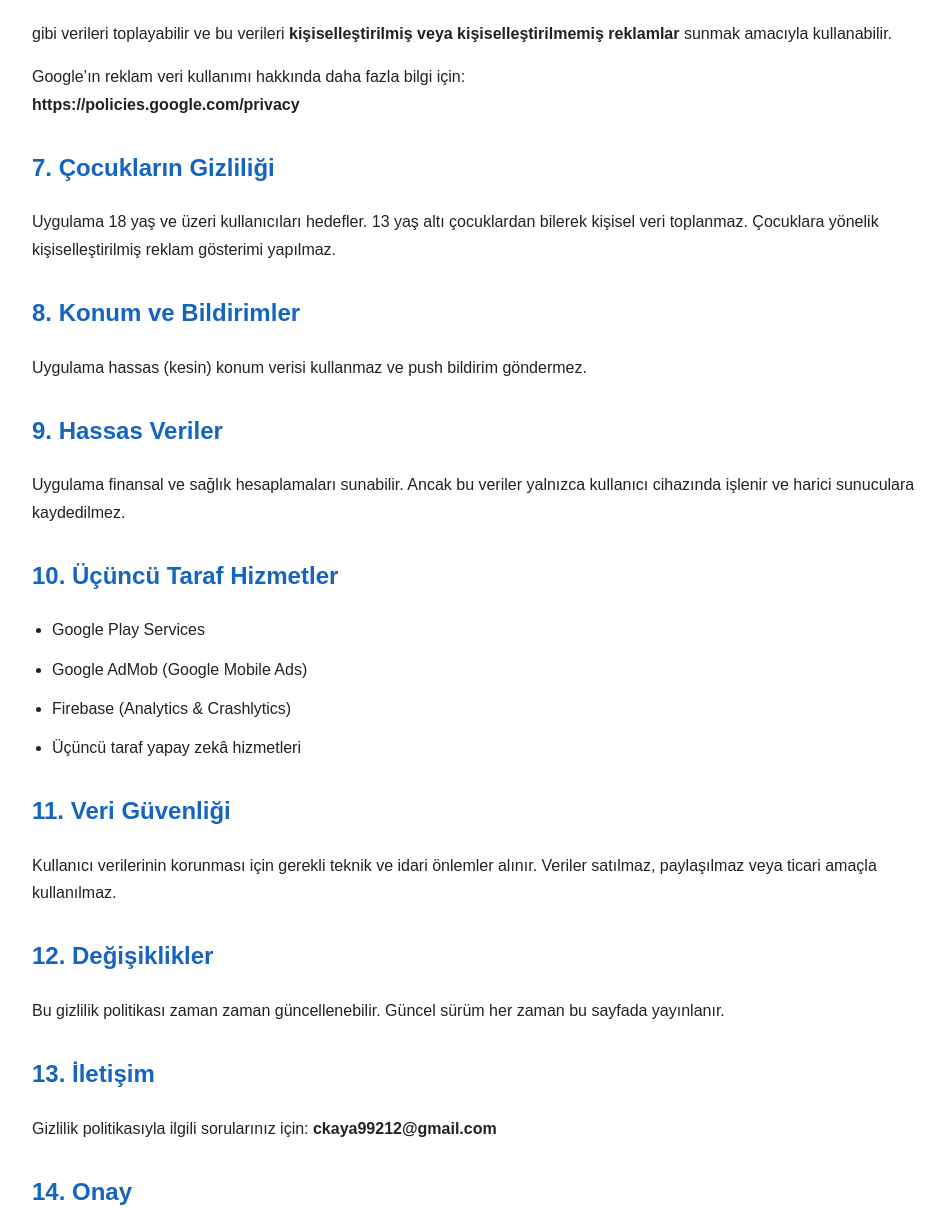
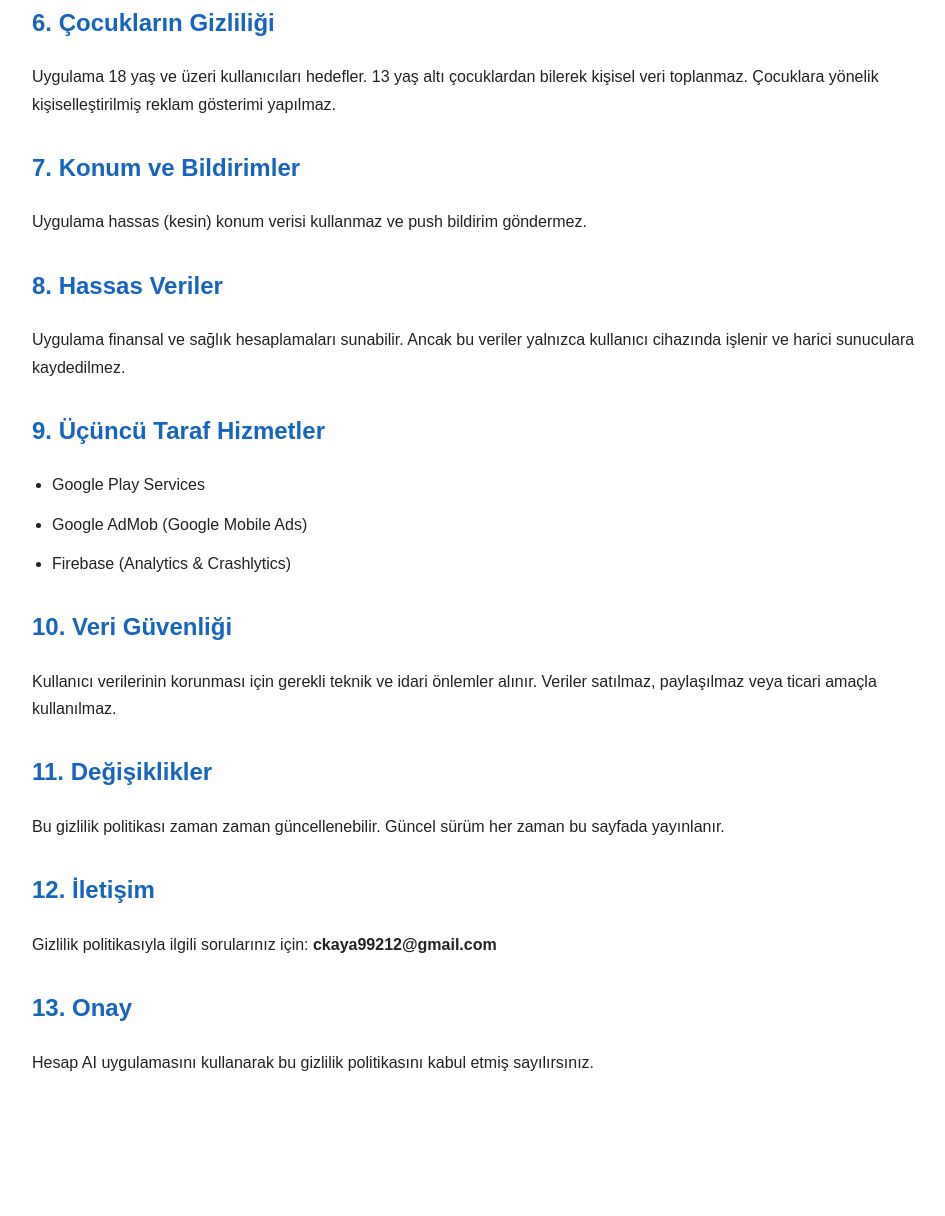
Before and after one commit to ckaya99212-stack/hesap-ai-privacy-policy, a plain HTML site: page index.html in a window 1280 px wide. Shown: the part 1390-2606 px from the top of the page, without its empty margins (158-1103 px from the left). After the commit the page ends 2498 px from the top, so only its background shows below. Drawn offline with Linux system fonts and the light colour scheme.

Commit message:
Update index.html

```diff
--- a/index.html
+++ b/index.html
@@ -61,28 +61,21 @@ kullanıcı cihazında saklanır. Bu veriler:
   <li>Üçüncü kişilerle paylaşılmaz</li>
 </ul>
 
-<h2>3. Yapay Zekâ Hizmetleri</h2>
-<p>
-Uygulama içindeki chat ve sesli asistan özelliklerinde girilen metin veya sesli
-veriler, yalnızca yanıt üretmek amacıyla üçüncü taraf yapay zekâ hizmetlerine
-(ör. Google Gemini) iletilebilir. Bu veriler geliştirici tarafından saklanmaz.
-</p>
-
-<h2>4. Otomatik Olarak Toplanan Veriler</h2>
+<h2>3. Otomatik Olarak Toplanan Veriler</h2>
 <p>
 Uygulama; cihaz türü, işletim sistemi sürümü, uygulama sürümü, reklam etkileşimleri
 ve yaklaşık konum gibi <strong>anonim teknik verileri</strong> otomatik olarak
 toplayabilir. Bu veriler kişisel kimlik tespiti yapmaz.
 </p>
 
-<h2>5. Analiz ve Hata Raporlama</h2>
+<h2>4. Analiz ve Hata Raporlama</h2>
 <p>
 Hesap AI, uygulama performansını ve kararlılığını artırmak amacıyla Firebase
 Analytics ve Firebase Crashlytics kullanır. Toplanan veriler anonimdir ve
 kişisel bilgi içermez.
 </p>
 
-<h2>6. Reklamlar (Google AdMob)</h2>
+<h2>5. Reklamlar (Google AdMob)</h2>
 <p>
 Uygulamada, Google tarafından sağlanan <strong>AdMob (Google Mobile Ads)</strong>
 reklamları gösterilmektedir. AdMob:
@@ -104,51 +97,50 @@ Google’ın reklam veri kullanımı hakkında daha fazla bilgi için:
 <strong>https://policies.google.com/privacy</strong>
 </p>
 
-<h2>7. Çocukların Gizliliği</h2>
+<h2>6. Çocukların Gizliliği</h2>
 <p>
 Uygulama 18 yaş ve üzeri kullanıcıları hedefler. 13 yaş altı çocuklardan bilerek
 kişisel veri toplanmaz. Çocuklara yönelik kişiselleştirilmiş reklam gösterimi
 yapılmaz.
 </p>
 
-<h2>8. Konum ve Bildirimler</h2>
+<h2>7. Konum ve Bildirimler</h2>
 <p>
 Uygulama hassas (kesin) konum verisi kullanmaz ve push bildirim göndermez.
 </p>
 
-<h2>9. Hassas Veriler</h2>
+<h2>8. Hassas Veriler</h2>
 <p>
 Uygulama finansal ve sağlık hesaplamaları sunabilir. Ancak bu veriler yalnızca
 kullanıcı cihazında işlenir ve harici sunuculara kaydedilmez.
 </p>
 
-<h2>10. Üçüncü Taraf Hizmetler</h2>
+<h2>9. Üçüncü Taraf Hizmetler</h2>
 <ul>
   <li>Google Play Services</li>
   <li>Google AdMob (Google Mobile Ads)</li>
   <li>Firebase (Analytics & Crashlytics)</li>
-  <li>Üçüncü taraf yapay zekâ hizmetleri</li>
 </ul>
 
-<h2>11. Veri Güvenliği</h2>
+<h2>10. Veri Güvenliği</h2>
 <p>
 Kullanıcı verilerinin korunması için gerekli teknik ve idari önlemler alınır.
 Veriler satılmaz, paylaşılmaz veya ticari amaçla kullanılmaz.
 </p>
 
-<h2>12. Değişiklikler</h2>
+<h2>11. Değişiklikler</h2>
 <p>
 Bu gizlilik politikası zaman zaman güncellenebilir. Güncel sürüm her zaman bu
 sayfada yayınlanır.
 </p>
 
-<h2>13. İletişim</h2>
+<h2>12. İletişim</h2>
 <p>
 Gizlilik politikasıyla ilgili sorularınız için:
 <strong>ckaya99212@gmail.com</strong>
 </p>
 
-<h2>14. Onay</h2>
+<h2>13. Onay</h2>
 <p>
 Hesap AI uygulamasını kullanarak bu gizlilik politikasını kabul etmiş
 sayılırsınız.
```
